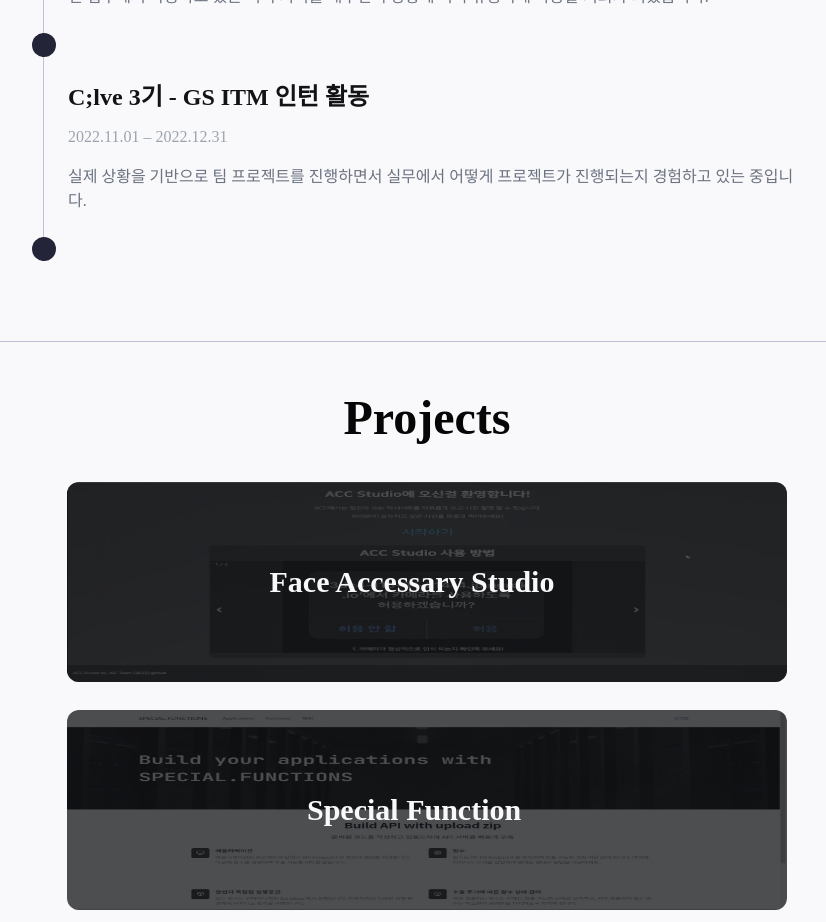
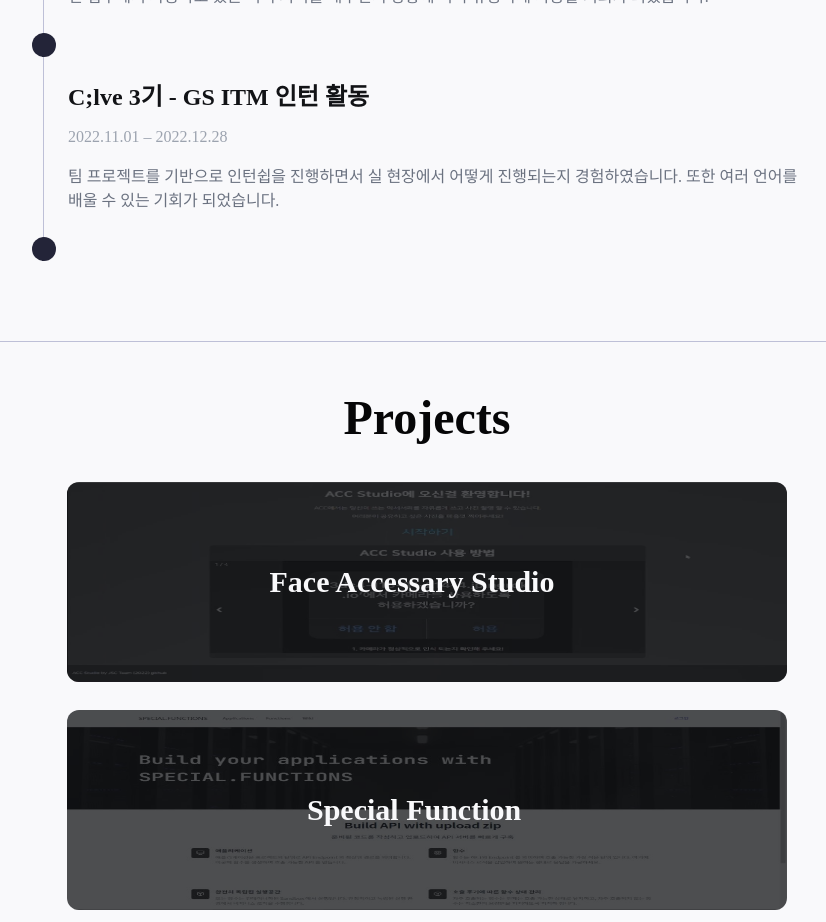
Before and after one commit to kongsanggun/portfolio, a React (Create React App) app: page / in a window 1280 px wide. Shown: the part 3620-4542 px from the top of the page, without its empty margins (213-1039 px from the left). Built offline with nearby package versions, Linux system fonts and the light colour scheme.

Commit message:
타임 메세지 수정

```diff
--- a/src/components/time.tsx
+++ b/src/components/time.tsx
@@ -81,8 +81,8 @@ const HeaderComp = () => {
           <span className="flex absolute -left-3 justify-center items-center w-6 h-6 bg-[#232438] rounded-full dark:bg-[#F9F9FB]"/>
           <div className='h-4 mb-4 sm:h-6 sm:mb-6'/>
           <h3 className="mb-1 sm:mb-3 text-lg sm:text-2xl font-semibold text-[#121316] dark:text-[#F9F9FB]">C;lve 3기 - GS ITM 인턴 활동</h3>
-          <time className="block mb-2 sm:mb-4 text-sm sm:text-base font-normal leading-none text-gray-400 dark:text-gray-500">2022.11.01 – 2022.12.31</time>
-          <p className="text-sm sm:text-base font-normal text-gray-500 dark:text-gray-400">실제 상황을 기반으로 팀 프로젝트를 진행하면서 실무에서 어떻게 프로젝트가 진행되는지 경험하고 있는 중입니다.</p>
+          <time className="block mb-2 sm:mb-4 text-sm sm:text-base font-normal leading-none text-gray-400 dark:text-gray-500">2022.11.01 – 2022.12.28</time>
+          <p className="text-sm sm:text-base font-normal text-gray-500 dark:text-gray-400">팀 프로젝트를 기반으로 인턴쉽을 진행하면서 실 현장에서 어떻게 진행되는지 경험하였습니다. 또한 여러 언어를 배울 수 있는 기회가 되었습니다.</p>
         </li>
 
         <span className="flex absolute -left-3 justify-center items-center w-6 h-6 bg-[#232438] rounded-full dark:bg-[#F9F9FB]"/>
```
